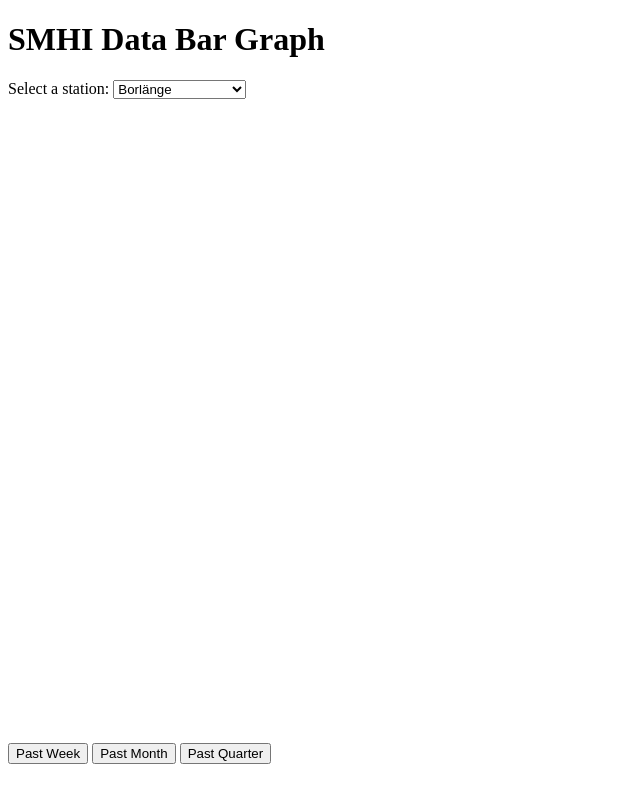
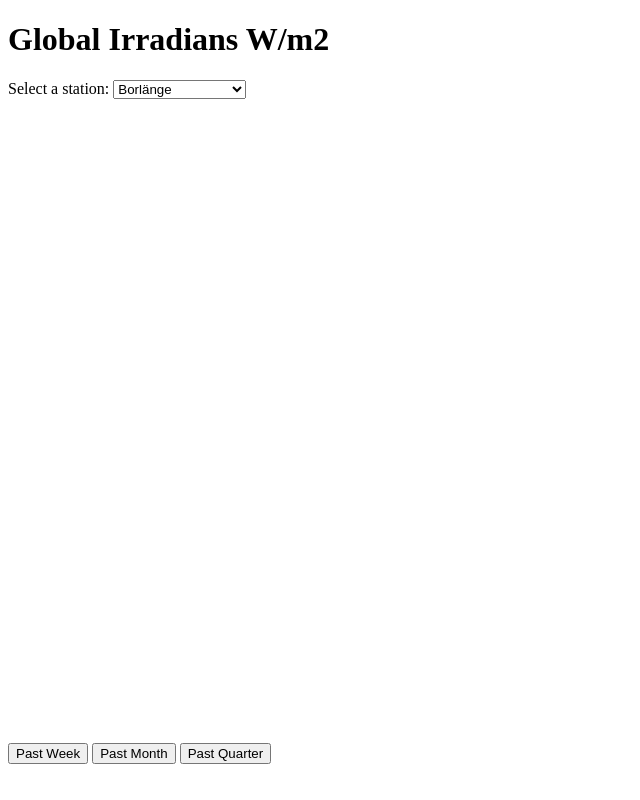
Before and after one commit to esoxape/esoxape.github.io, a website: page sol.htm in a window 1280 px wide. Shown: the whole page, without its empty margins (0-640 px from the left). Drawn offline with nearby package versions, Linux system fonts and the light colour scheme; no server answers.

```diff
--- a/sol.htm
+++ b/sol.htm
@@ -3,7 +3,7 @@
 <head>
   <meta charset="UTF-8">
   <meta name="viewport" content="width=device-width, initial-scale=1.0">
-  <title>SMHI Data Bar Graph</title>
+  <title>Global Irradians W/m2</title>
   <script src="https://cdn.jsdelivr.net/npm/chart.js"></script>
   <style>
     canvas {
@@ -13,7 +13,7 @@
   </style>
 </head>
 <body>
-  <h1>SMHI Data Bar Graph</h1>
+  <h1>Global Irradians W/m2</h1>
   <div>
     <label for="stationSelect">Select a station:</label>
     <select id="stationSelect">
```
